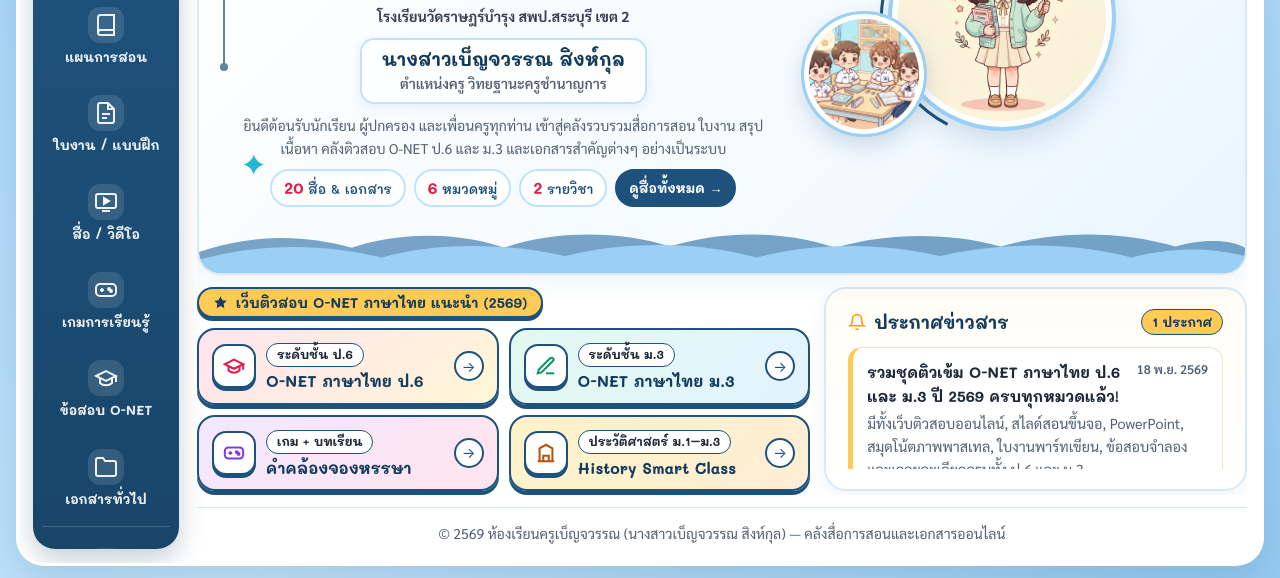
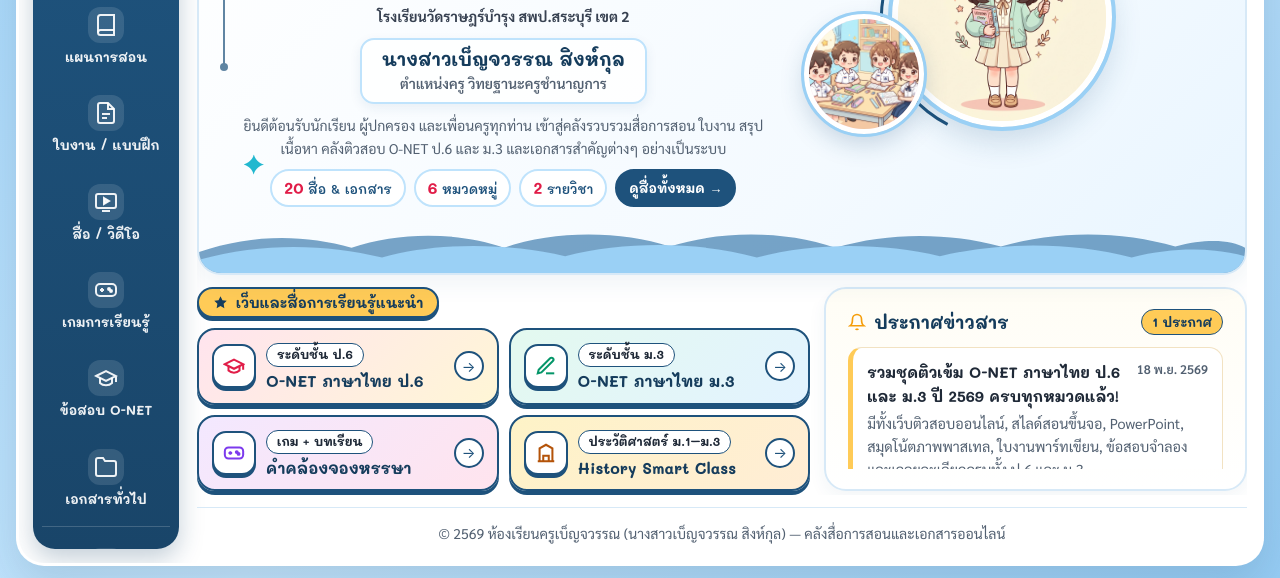
Before and after one commit to KruNeungBenchawan/benjawan-classroom, a plain HTML site: page index.html in a window 1280 px wide. Shown: the part 222-800 px from the top of the page. Drawn offline with Linux system fonts and the light colour scheme.

Commit message:
Update featured section pill label in index.html

```diff
--- a/index.html
+++ b/index.html
@@ -244,13 +244,13 @@
 
           <!-- Bottom Row on Home View: O-NET 2569 + Announcements side-by-side -->
           <div class="home-bottom-grid">
-            <section class="featured-onet-section" aria-label="คลังติวสอบ O-NET ภาษาไทย 2569">
+            <section class="featured-onet-section" aria-label="เว็บและสื่อการเรียนรู้แนะนำ">
               <div class="featured-head">
                 <span class="featured-pill">
                   <svg viewBox="0 0 24 24" fill="currentColor" width="15" height="15">
                     <polygon points="12 2 15.09 8.26 22 9.27 17 14.14 18.18 21.02 12 17.77 5.82 21.02 7 14.14 2 9.27 8.91 8.26 12 2" />
                   </svg>
-                  เว็บติวสอบ O-NET ภาษาไทย แนะนำ (2569)
+                  เว็บและสื่อการเรียนรู้แนะนำ
                 </span>
               </div>
               <div class="featured-onet-grid">
```
